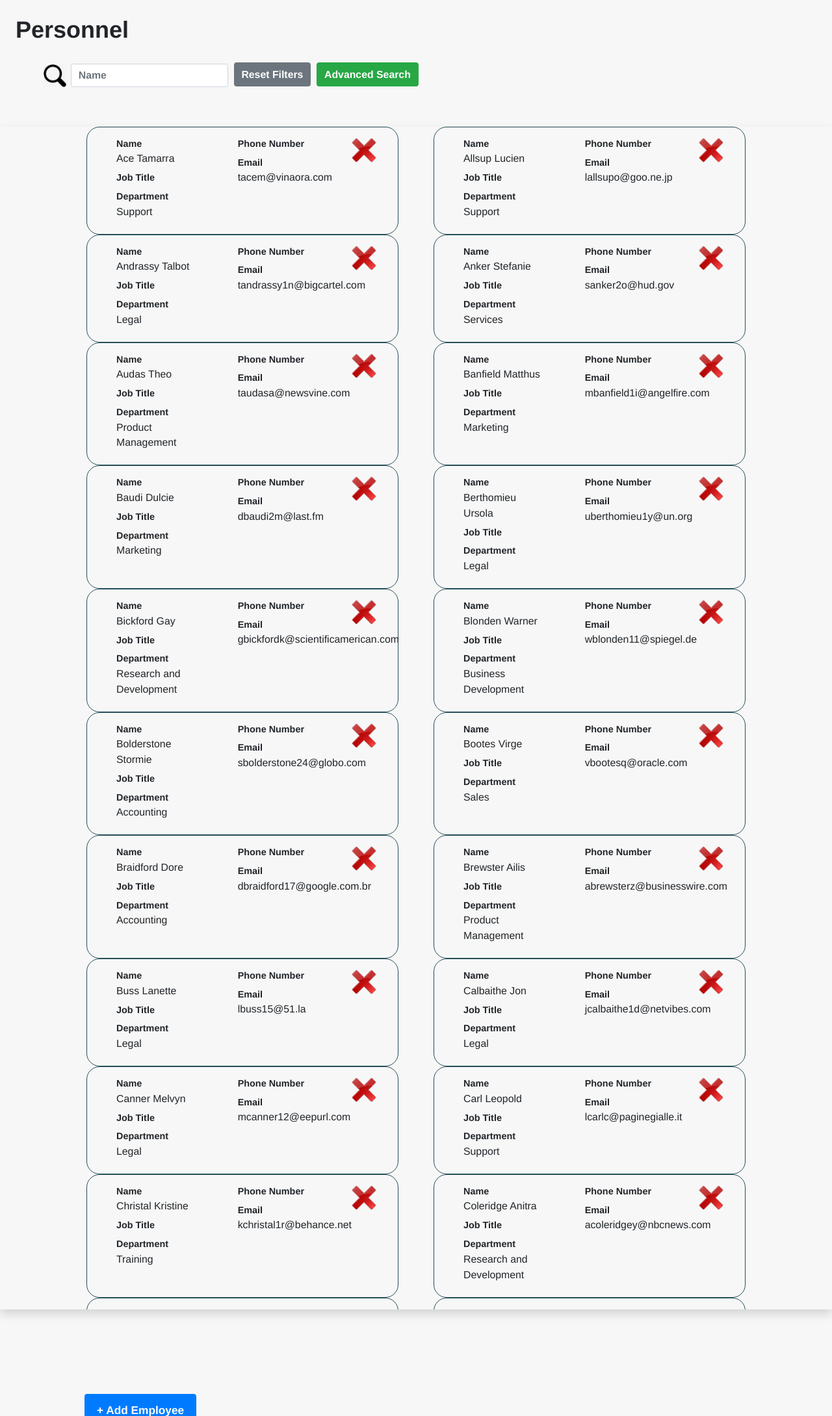
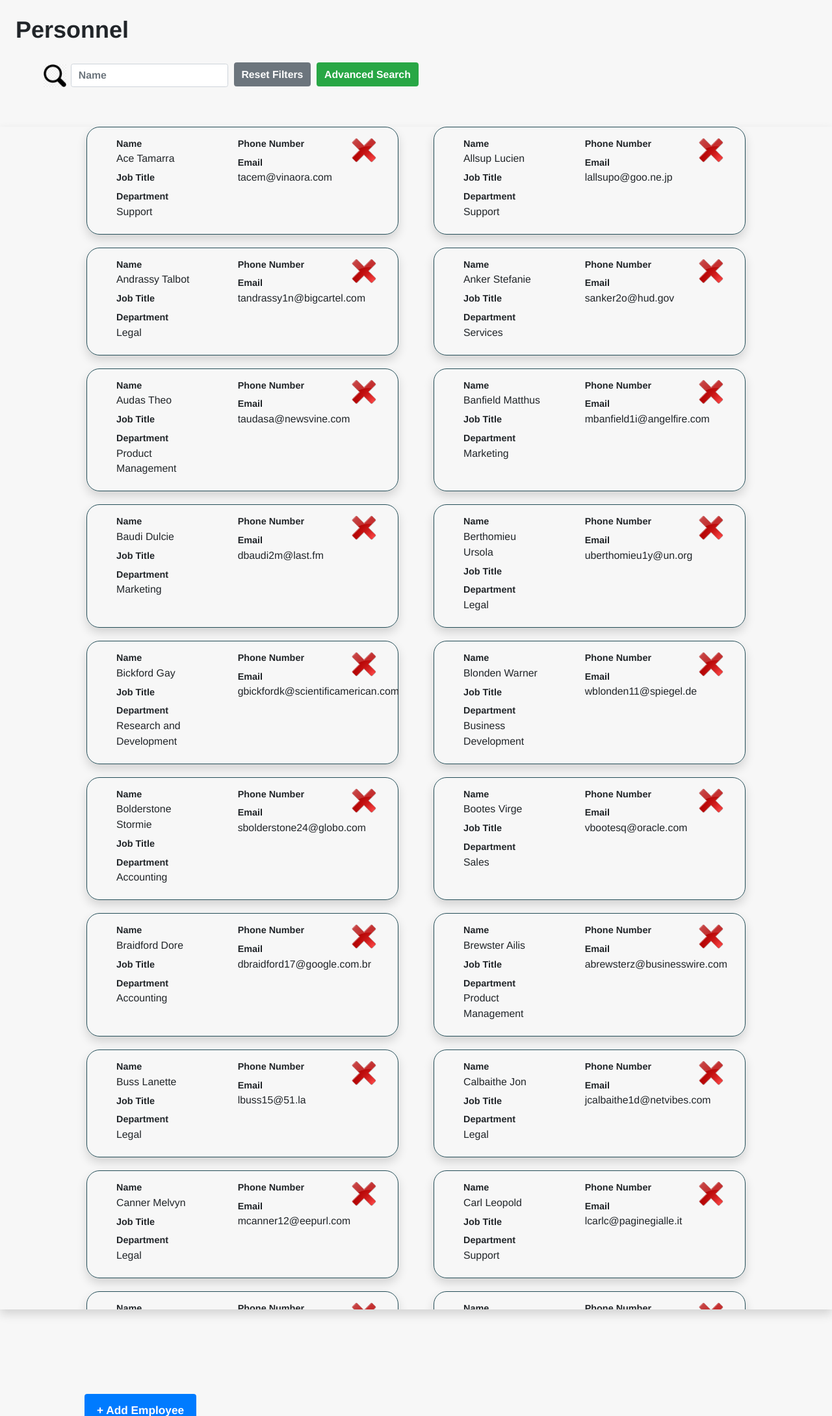
Before and after one commit to fahimhasan3/company-directory, a PHP site: page /companydirectory/ in a window 1280 px wide. Shown: the part 55-2234 px from the top of the page at 65% size. Run offline with PHP 8.4, Linux system fonts and the light colour scheme; data comes from the database, SQL or seed files in the repository; data that the repository does not hold is empty.

Commit message:
shadow cards
added margin and shadows to the boostrap cards

```diff
--- a/css/index.css
+++ b/css/index.css
@@ -121,6 +121,7 @@ dl {
     border-collapse: collapse;
     border-radius: 20px;
     border-color: #254E58;
+    margin-bottom: 20px;
 }
 
 dd {
--- a/javascript/index.js
+++ b/javascript/index.js
@@ -109,7 +109,7 @@ function populateDepartmentsTable() {
       let location = allDepartments[index].location;
 
       $('#departmentsTable').append(`
-        <dl class="row col-xl-5 col-md-10" data-id=` + departmentId + ` onclick='openDepartmentModal();'>
+        <dl class="row col-xl-5 col-md-10 shadow" data-id=` + departmentId + ` onclick='openDepartmentModal();'>
           <div class='col-sm-10'>
               <div class='row'>
                 <div class='col-sm-6'>
@@ -142,7 +142,7 @@ function populateLocationsTable() {
       let name = allLocations[index].name;
 
       $('#locationsTable').append(`
-        <dl class="row col-md-10" data-id=` + locationId + ` onclick='openLocationModal();'>
+        <dl class="row col-md-10 shadow" data-id=` + locationId + ` onclick='openLocationModal();'>
           <div class='col-sm-10'>
               <div class='row'>
                 <dt class='col-sm-12'>Name</dt>
@@ -289,7 +289,7 @@ function populateEmployeesTable() {
 
 
       $('#employeesTable').append(`
-        <dl class="row col-xl-5 col-lg-10" data-id=` + employeeId + ` onclick='openEmployeeModal();'>
+        <dl class="row col-xl-5 col-lg-10 shadow" data-id=` + employeeId + ` onclick='openEmployeeModal();'>
           <div class='col-sm-10'>
               <div class='row'>
                 <div class='col-sm-6'>
```
